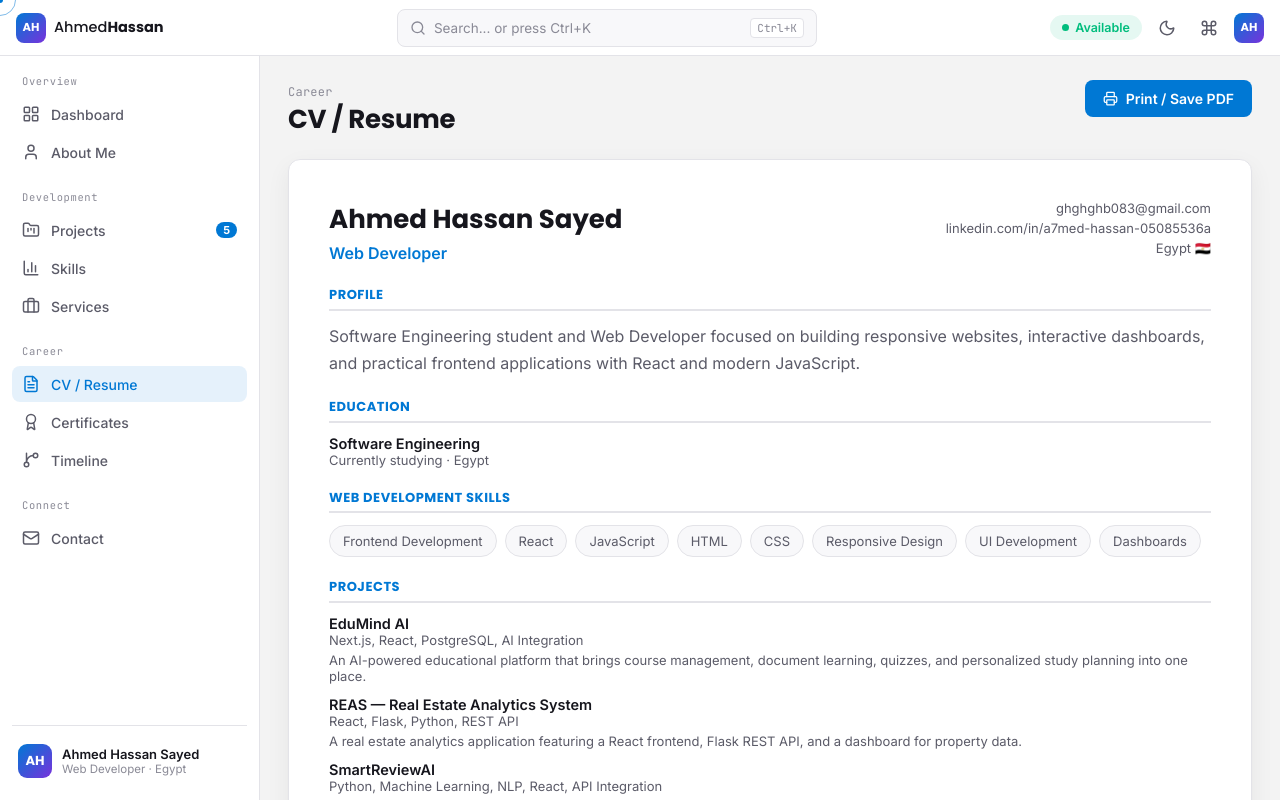
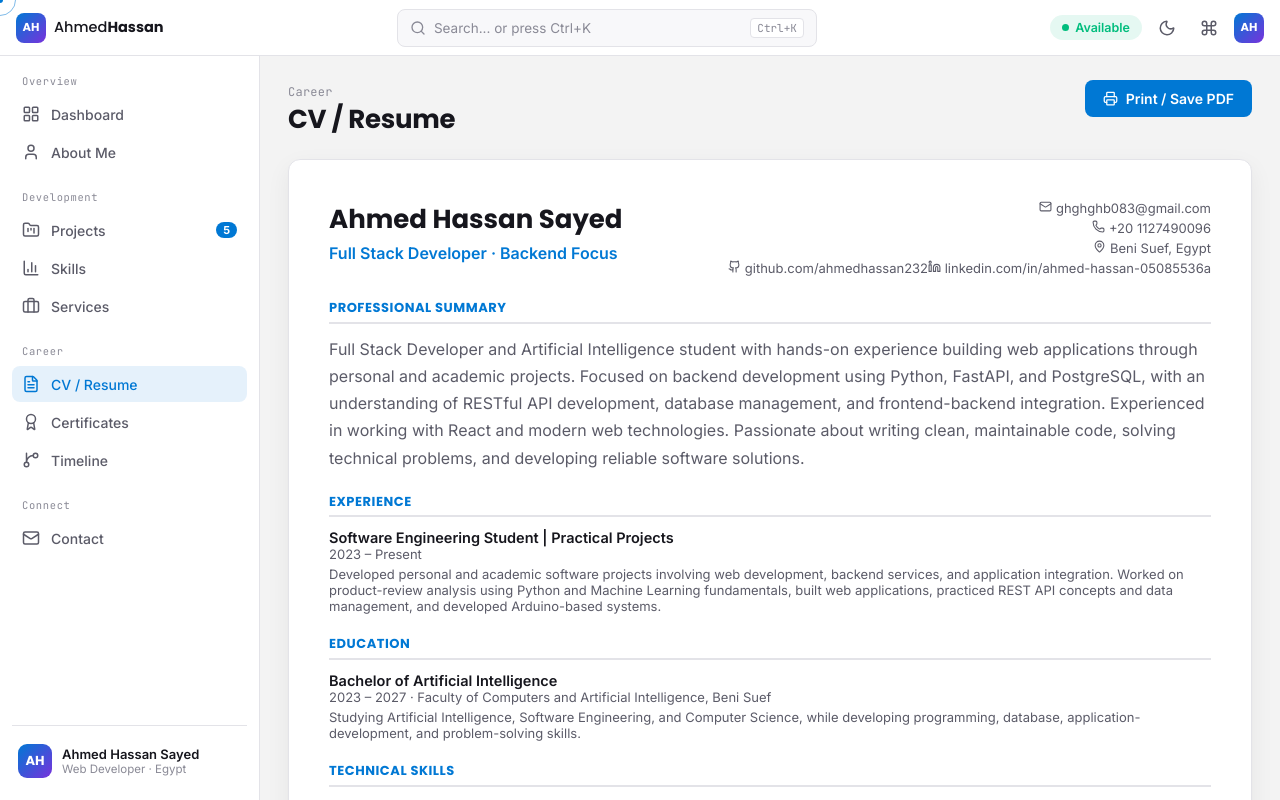
Before and after one commit to ahmedhassan232/ahmed-frontp, a React (Vite) app: page /cv in a window 1280 px wide. Built offline with nearby package versions, Linux system fonts and the light colour scheme.

Commit message:
Update portfolio content: src/pages/CV.jsx

```diff
--- a/src/pages/CV.jsx
+++ b/src/pages/CV.jsx
@@ -1,6 +1,10 @@
-import { Printer } from 'lucide-react';
+import { Printer, Github, Linkedin, Mail, Phone, MapPin, ExternalLink } from 'lucide-react';
 import { projects } from '../data/projects';
-import { certificates } from '../data/certificates';
+import { skillGroups, softSkills } from '../data/skills';
+
+const EMAIL = 'ghghghb083@gmail.com';
+const GITHUB = 'https://github.com/ahmedhassan232';
+const LINKEDIN = 'https://www.linkedin.com/in/ahmed-hassan-05085536a';
 
 export default function CV() {
   return (
@@ -21,86 +25,96 @@ export default function CV() {
         <div className="cv-header">
           <div>
             <div className="cv-name" style={{ fontFamily: 'var(--font-heading)', fontWeight: 700 }}>Ahmed Hassan Sayed</div>
-            <div className="cv-role">Web Developer</div>
+            <div className="cv-role">Full Stack Developer · Backend Focus</div>
           </div>
           <div className="cv-contact">
-            <div>ghghghb083@gmail.com</div>
-            <div>linkedin.com/in/a7med-hassan-05085536a</div>
-            <div>Egypt 🇪🇬</div>
+            <div><Mail size={13} /> {EMAIL}</div>
+            <div><Phone size={13} /> +20 1127490096</div>
+            <div><MapPin size={13} /> Beni Suef, Egypt</div>
+            <a href={GITHUB} target="_blank" rel="noreferrer"><Github size={13} /> github.com/ahmedhassan232</a>
+            <a href={LINKEDIN} target="_blank" rel="noreferrer"><Linkedin size={13} /> linkedin.com/in/ahmed-hassan-05085536a</a>
           </div>
         </div>
 
         <div className="cv-section">
-          <h3>Profile</h3>
+          <h3>Professional Summary</h3>
           <p className="text-dim" style={{ lineHeight: 1.7 }}>
-            Software Engineering student and Web Developer focused on building
-            responsive websites, interactive dashboards, and practical
-            frontend applications with React and modern JavaScript.
+            Full Stack Developer and Artificial Intelligence student with hands-on experience
+            building web applications through personal and academic projects. Focused on backend
+            development using Python, FastAPI, and PostgreSQL, with an understanding of RESTful
+            API development, database management, and frontend-backend integration. Experienced
+            in working with React and modern web technologies. Passionate about writing clean,
+            maintainable code, solving technical problems, and developing reliable software solutions.
           </p>
+        </div>
+
+        <div className="cv-section">
+          <h3>Experience</h3>
+          <div className="cv-item">
+            <div className="cv-item-title">Software Engineering Student | Practical Projects</div>
+            <div className="cv-item-sub">2023 – Present</div>
+            <p className="text-dim" style={{ fontSize: 13, marginTop: 4 }}>
+              Developed personal and academic software projects involving web development,
+              backend services, and application integration. Worked on product-review analysis
+              using Python and Machine Learning fundamentals, built web applications, practiced
+              REST API concepts and data management, and developed Arduino-based systems.
+            </p>
+          </div>
         </div>
 
         <div className="cv-section">
           <h3>Education</h3>
           <div className="cv-item">
-            <div className="cv-item-title">Software Engineering</div>
-            <div className="cv-item-sub">Currently studying · Egypt</div>
+            <div className="cv-item-title">Bachelor of Artificial Intelligence</div>
+            <div className="cv-item-sub">2023 – 2027 · Faculty of Computers and Artificial Intelligence, Beni Suef</div>
+            <p className="text-dim" style={{ fontSize: 13, marginTop: 4 }}>
+              Studying Artificial Intelligence, Software Engineering, and Computer Science,
+              while developing programming, database, application-development, and problem-solving skills.
+            </p>
           </div>
         </div>
 
         <div className="cv-section">
-          <h3>Web Development Skills</h3>
-          <div className="pill-list">
-            {['Frontend Development', 'React', 'JavaScript', 'HTML', 'CSS', 'Responsive Design', 'UI Development', 'Dashboards'].map((s) => (
-              <span key={s} className="pill">{s}</span>
-            ))}
-          </div>
-        </div>
-
-        <div className="cv-section">
-          <h3>Projects</h3>
-          {projects.map((p) => (
-            <div className="cv-item" key={p.id}>
-              <div className="cv-item-title">{p.name}</div>
-              <div className="cv-item-sub">{p.tech.join(', ')}</div>
-              <p className="text-dim" style={{ fontSize: 13, marginTop: 4 }}>{p.description}</p>
+          <h3>Technical Skills</h3>
+          {skillGroups.map((group) => (
+            <div className="cv-item" key={group.title}>
+              <div className="cv-item-title">{group.title}</div>
+              <div className="pill-list" style={{ marginTop: 6 }}>
+                {group.skills.map((skill) => <span key={skill} className="pill">{skill}</span>)}
+              </div>
             </div>
           ))}
         </div>
 
         <div className="cv-section">
-          <h3>Other Technical Skills</h3>
-          <div className="pill-list">
-            {['Python', 'Data Analysis', 'Arduino', 'Networking', 'Git', 'GitHub'].map((s) => (
-              <span key={s} className="pill pill-faint">{s}</span>
-            ))}
-          </div>
+          <h3>Selected Projects</h3>
+          {projects.map((project) => (
+            <div className="cv-item" key={project.id}>
+              <div className="cv-item-title">{project.name}</div>
+              <div className="cv-item-sub">{project.tech.join(', ')}</div>
+              <p className="text-dim" style={{ fontSize: 13, marginTop: 4 }}>{project.description}</p>
+              <div className="pill-list" style={{ marginTop: 6 }}>
+                {project.liveUrl && <a className="pill" href={project.liveUrl} target="_blank" rel="noreferrer">Live Demo <ExternalLink size={12} /></a>}
+                {project.sourceUrl && <a className="pill" href={project.sourceUrl} target="_blank" rel="noreferrer">Source Code <ExternalLink size={12} /></a>}
+                {project.sourceStatus && <span className="pill pill-faint">{project.sourceStatus}</span>}
+              </div>
+            </div>
+          ))}
         </div>
 
         <div className="cv-section">
-          <h3>Certificates</h3>
-          {certificates.length === 0 ? (
-            <p className="text-faint" style={{ fontSize: 13 }}>Coming soon.</p>
-          ) : certificates.map((c) => (
-            <div className="cv-item" key={c.name}>
-              <div className="cv-item-title">{c.name}</div>
-              <div className="cv-item-sub">{c.issuer} · {c.date}</div>
-            </div>
-          ))}
+          <h3>Soft Skills</h3>
+          <div className="pill-list">
+            {softSkills.map((skill) => <span key={skill} className="pill pill-faint">{skill}</span>)}
+          </div>
         </div>
 
         <div className="cv-section">
           <h3>Languages</h3>
           <div className="pill-list">
             <span className="pill">Arabic — Native</span>
-            <span className="pill">English</span>
+            <span className="pill">English — Intermediate</span>
           </div>
-        </div>
-
-        <div className="cv-section" style={{ marginBottom: 0 }}>
-          <h3>Contact</h3>
-          <p className="text-dim" style={{ fontSize: 13.5 }}>
-            ghghghb083@gmail.com · linkedin.com/in/a7med-hassan-05085536a · Egypt
-          </p>
         </div>
       </div>
     </div>
```
